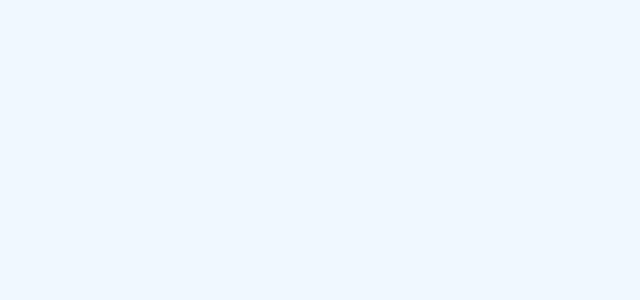
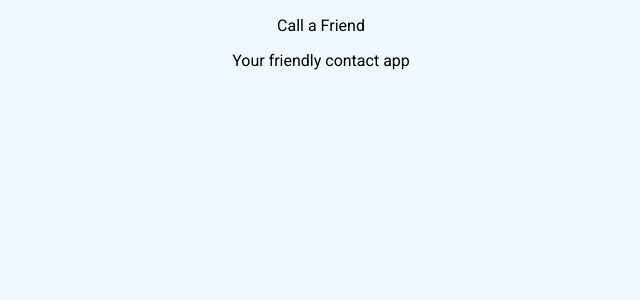
Before and after one commit to dts-kominfo-rea4b/challenge-react-with-mui-maulanakrisna, a React (Create React App) app: page / in a window 1280 px wide. Shown: the top 300 px of the page, without its empty margins (319-959 px from the left). Built offline with nearby package versions, Linux system fonts and the light colour scheme.

Commit message:
test 1 attempt 1

```diff
--- a/src/App.js
+++ b/src/App.js
@@ -1,4 +1,5 @@
 import './App.css';
+import Header from './components/Header';
 
 // Uncomment untuk memuat daftar kontak
 // import contactsJSON from './data/contacts.json';
@@ -12,6 +13,7 @@ const App = () => {
 
   return (
     <div className="App">
+      <Header />
     </div>
   );
 };
--- a/src/components/Header.js
+++ b/src/components/Header.js
@@ -7,7 +7,10 @@ import React from 'react';
 // Subtitle: Your friendly contact app
 const Header = () => {
   return (
-    <></>
+    <div>
+      <p>Call a Friend</p>
+      <p>Your friendly contact app</p>
+    </div>
   );
 };
 
```
